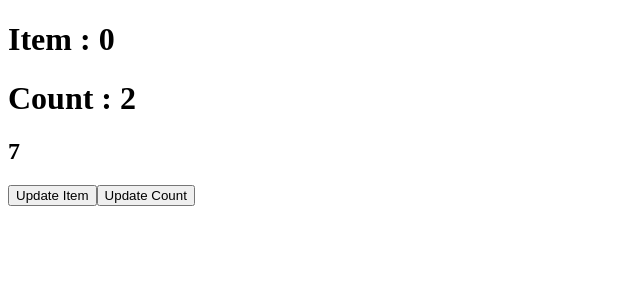
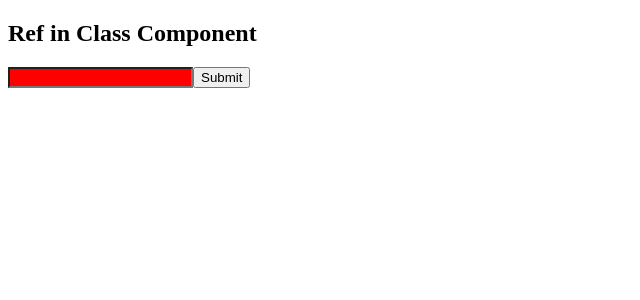
Before and after one commit to yuvrajdas/2024_Learnings, a React (Create React App) app in the folder React/react-code-step-by-step/: page / in a window 1280 px wide. Shown: the top 300 px of the page, without its empty margins (0-640 px from the left). Built offline with nearby package versions, Linux system fonts and the light colour scheme.

Commit message:
Ref in class component

```diff
--- a/React/react-code-step-by-step/src/App.js
+++ b/React/react-code-step-by-step/src/App.js
@@ -7,6 +7,7 @@ import __4Toggler from "./Concepts/__4Toggler";
 import __6DataTransfer from "./Concepts/__6DataTransfer";
 import __5NormalForm from "./Concepts/__5NormalForm";
 import __7PureComponent from "./Concepts/__7PureComponent";
+import __8RefInClassComp from "./Concepts/__8RefInClassComp";
 import __1ConstructorAndRender from "./LifeCycleMethods/__1ConstructorAndRender";
 import __2ComponentDidMount from "./LifeCycleMethods/__2ComponentDidMount";
 import __3ComponentDidUpdate from "./LifeCycleMethods/__3ComponentDidUpdate";
@@ -52,7 +53,8 @@ function App() {
     {/* <p>{state} came from child to parent</p>
     <__6DataTransfer parentData="App data" alert={getDataFromChild} /> */}
     {/* <__7PureComponent /> */}
-    <__3UseMemo />
+    {/* <__3UseMemo /> */}
+    <__8RefInClassComp />
    </>
   );
 }
--- /dev/null
+++ b/React/react-code-step-by-step/src/Concepts/__8RefInClassComp.jsx
@@ -0,0 +1,31 @@
+import React, { createRef } from "react";
+
+class __8RefInClassComp extends React.Component {
+    constructor() {
+        super();
+        this.inputRef = createRef();
+        // Binding the method to the component instance
+        this.getInputVal = this.getInputVal.bind(this);
+    }
+
+    componentDidMount() {
+        console.log(this.inputRef.current);
+        this.inputRef.current.style.backgroundColor = 'red'
+    }
+
+    getInputVal() {
+        console.log("input value: " + (this.inputRef?.current ? this.inputRef.current.value : ""));
+    }
+
+    render() {
+        return (
+            <>
+                <h2>Ref in Class Component</h2>
+                <input type="text" ref={this.inputRef} />
+                <button onClick={this.getInputVal}>Submit</button>
+            </>
+        );
+    }
+}
+
+export default __8RefInClassComp;
```
